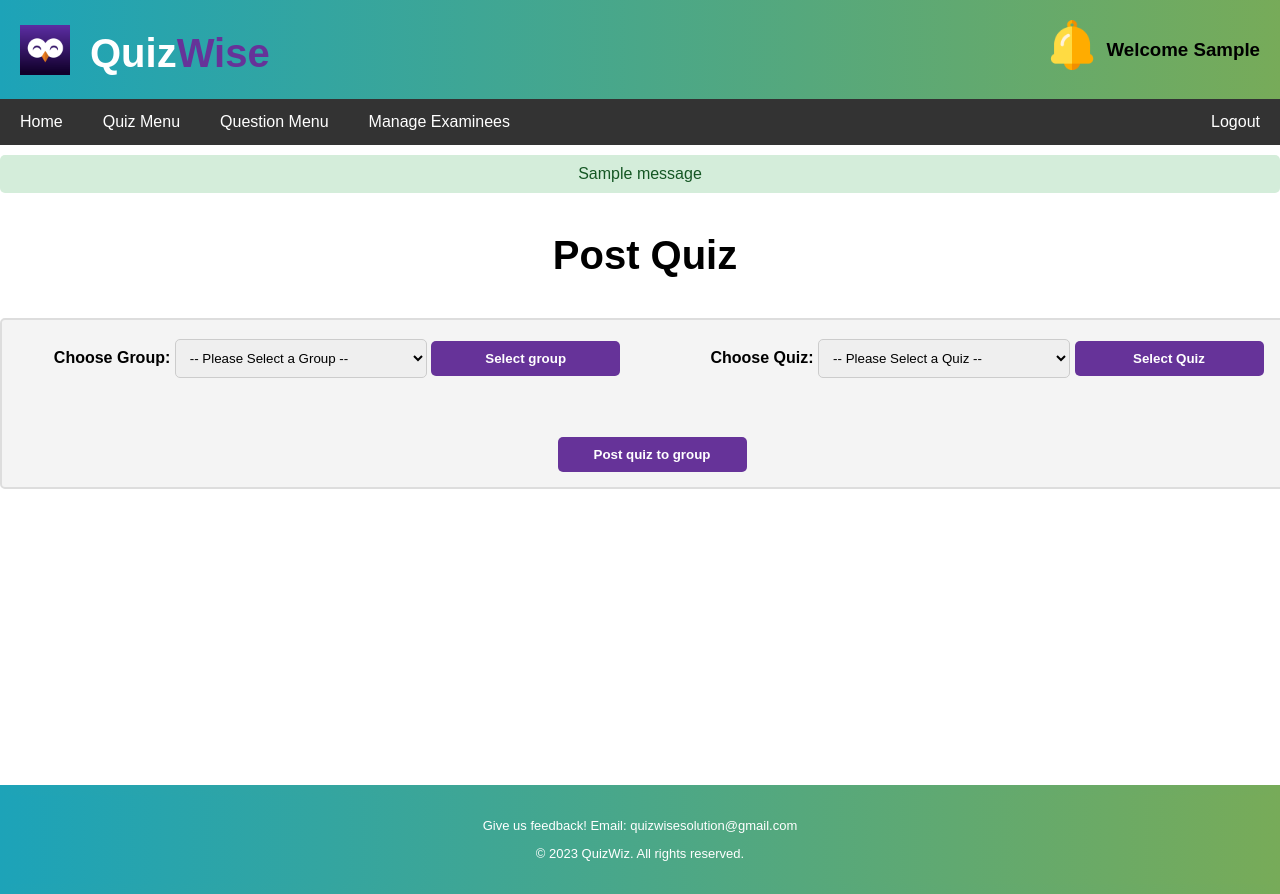
After one commit to sanket-dalvi/QuizWise, a Django app: page /examiner/quiz/post_quiz in a window 1280 px wide. The commit adds this page. Run offline with Django 5.2, Linux system fonts and the light colour scheme; a user stored in the database is signed in; tables that the repository leaves empty hold one stand-in row (values such as "Sample post"); one stand-in notice (Sample message) is shown.

Commit message:
UI changes

```diff
--- a/QuizCreator/templates/QuizCreator/home.html
+++ b/QuizCreator/templates/QuizCreator/home.html
@@ -148,8 +148,6 @@
             <p><strong>Mean:</strong> {{ recent_quiz_metrics.mean }}</p>
             <p><strong>Median:</strong> {{ recent_quiz_metrics.median }}</p>
             <p><strong>Mode:</strong> {{ recent_quiz_metrics.mode }}</p>
-
-
           </div>
           <div class="card-footer">
             <a href="{% url 'examinee_scores' %}">
--- a/QuizCreator/templates/QuizCreator/modify_quiz_questions.html
+++ b/QuizCreator/templates/QuizCreator/modify_quiz_questions.html
@@ -318,7 +318,7 @@
         .quiz-select label,
         .quiz-select select,
         .quiz-select button {
-            margin-right: 10px; /* Adjust as needed for spacing */
+            margin-right: 10px;
         }
 
         .mainsection{
--- a/QuizCreator/templates/QuizCreator/navbar.html
+++ b/QuizCreator/templates/QuizCreator/navbar.html
@@ -74,6 +74,7 @@
                 <a href="{% url 'edit_quiz' %}">Edit Quiz</a>
                 <a href="{% url 'preview_quiz' %}">PreView Quiz</a>
                 <a href="{% url 'add_quiz_questions' %}">Add/Modify Quiz Questions</a>
+                <a href="{% url 'post_quiz'%}">Post Quiz</a>
             </div>
         </li>
         <li class="dropdown">
@@ -92,6 +93,7 @@
                 <a href="{% url 'create_group' %}">Create Group</a>
                 <a href="{% url 'view_group'%}">View Group</a>
                 <a href="{% url 'add_examinee_to_group'%}">Add Examinee to Group</a>
+
             </div>
         </li>
         <li><a href="{% url 'logout' %}">Logout</a></li>
--- /dev/null
+++ b/QuizCreator/templates/QuizCreator/post_quiz.html
@@ -0,0 +1,263 @@
+<!DOCTYPE html>
+<html lang="en">
+
+<head>
+    <meta charset="UTF-8">
+    <meta http-equiv="X-UA-Compatible" content="IE=edge">
+    <meta name="viewport" content="width=device-width, initial-scale=1.0">
+    <title>Home</title>
+    <style>
+        body {
+            margin: 0;
+            padding: 0;
+            font-family: Arial, sans-serif;
+        }
+
+        h1 {
+            margin-top: 40px; /* Adjust the top margin as needed */
+            margin-bottom: 30px; /* Adjust the bottom margin as needed */
+        }
+
+        .headerbuttons {
+            display: none;
+        }
+
+        .registerbutton {
+            display: none;
+        }
+
+        @media screen and (max-width: 600px) {
+            .card-container {
+                grid-template-columns: 1fr;
+            }
+        }
+
+        table {
+            width: 60%;
+            margin: 0 auto;
+            border-collapse: collapse;
+            margin-top: 20px;
+        }
+
+        th, td {
+            border: 1px solid #ccc;
+            padding: 8px;
+            text-align: left;
+        }
+
+        th {
+            background-color: #663399;
+            color: whitesmoke;
+            text-align: center;
+        }
+
+        td {
+            background-color: #f2f2f2;
+            text-align: center;
+        }
+
+        .mainsection {
+            height: 80vh;
+            overflow-x: auto;
+            text-align: center;
+        }
+
+        select {
+            padding: 10px;
+            margin-bottom: 20px;
+            border: 1px solid #ccc;
+            border-radius: 5px;
+            width: 100%;
+        }
+
+        .examinee_container{
+            margin: 3% auto;
+            margin-bottom: 50px;
+            background-color: #f2f2f2;
+            border: 2px solid #ccc;
+            border-radius: 5px;
+            width: 130vh;
+        }
+
+        .examinee_section {
+            margin: 10px;
+        }
+
+        .add_examinee{
+            margin-bottom: 20px;
+        }
+
+        .larger-checkbox {
+            transform: scale(1.5);
+        }
+
+        button {
+            padding: 10px 20px;
+            border: none;
+            border-radius: 5px;
+            background-color: #663399;
+            color: white;
+            cursor: pointer;
+            font-weight: bold;
+        }
+
+        button:hover {
+            background-color: #E6549C;
+        }
+
+        .main-content button {
+            width: 25%;
+            align-self: center;
+        }
+
+        form{
+            margin-top: 1%;
+        }
+
+        .container h2{
+            text-align: center;
+        }
+
+        .container {
+            display: grid;
+            grid-template-columns: repeat(2, 1fr);
+            grid-gap: 20px;
+            margin: 10% auto;
+            margin-top: 5px;
+            margin-bottom: 5vh;
+            padding-left: 20px;
+            padding-right: 20px;
+            background-color: #f4f4f4;
+            border: 2px solid #ddd;
+            border-radius: 5px;
+            width: 160vh;
+        }
+
+        .form-container {
+            width: 100%;
+        }
+
+        .form-container form {
+            width: 100%;
+        }
+
+        .container button{
+            width: 15%;
+        }
+
+        label,select,button{
+            margin-top: 2%;
+        }
+
+        .header-title{
+            margin-top: 40px;
+            margin-bottom: 40px;
+        }
+
+        .message {
+            margin-top: 10px;
+            color: #555;
+        }
+
+
+        .alert-success {
+            background-color: #d4edda;
+            border-color: #c3e6cb;
+            color: #155724;
+            padding: 10px;
+            border-radius: 5px;
+            margin-bottom: 10px;
+        }
+
+        .alert-danger {
+            background-color: #f8d7da;
+            border-color: #f5c6cb;
+            color: #721c24;
+            padding: 10px;
+            border-radius: 5px;
+            margin-bottom: 10px;
+        }
+
+        .footer-content{
+            background: linear-gradient(to right, #1DA3B8, #77AB59);
+            font-size: small;
+            padding: 10px;
+            color: white;
+            text-align: center;
+        }
+    </style>
+</head>
+
+<body>
+    <div>
+        {% include 'header.html' %}
+    </div>
+
+    <div>
+        {% include 'QuizCreator/navbar.html' %}
+    </div>
+
+    <div class="mainsection">
+        <div class="main-content">
+            <div class="message">
+                {% if messages %}
+                    {% for message in messages %}
+                        <div class="alert {% if message.tags == 'success' %}alert-success{% elif message.tags == 'error' %}alert-danger{% endif %}">
+                            {{ message }}
+                        </div>
+                    {% endfor %}
+                {% endif %}
+            </div>
+            <div class="header-title">
+                <h1>Post Quiz</h1>
+            </div>
+            <div class="container">
+                <div class="form-container">
+                    <form method="post">
+                        {% csrf_token %}
+                        <input type="hidden" name="form-type" value="select-group">
+                        <label for="select-group" style="font-weight: bolder;">Choose Group:</label>
+                        <select id="select-group" name="select-group" style="width: 40%;">
+                            {% if not selected_quiz %}
+                                <option disabled selected value>-- Please Select a Group --</option>
+                            {% endif %}
+                            {% for group in groups %}
+                                <option value="{{ group.id }}">{{ group.name }}</option>
+                            {% endfor %}
+                        </select>
+                        <button id="select-group-button" type="button" style="width: 30%;">Select group</button>
+                    </form>
+                </div>
+                <div class="form-container">
+                    <form method="post">
+                        {% csrf_token %}
+                        <input type="hidden" name="form-type" value="select-quiz">
+                        <label for="select-quiz" style="margin-top: -15px; font-weight: bolder;">Choose Quiz:</label>
+                        <select id="select-quiz" name="select-quiz" required style="width: 40%;">
+                            {% if not selected_quiz %}
+                                <option disabled selected value>-- Please Select a Quiz --</option>
+                            {% endif %}
+                            {% for quiz in quizzes %}
+                                <option value="{{ quiz.id }}" {% if quiz.id == selected_quiz.id %}selected{% endif %}>{{ quiz.name }}</option>
+                            {% endfor %}
+                        </select>
+                        <button type="submit" value="Select" style="width: 30%;">Select Quiz</button>
+                    </form>
+                </div>
+                <div class="form-container">
+                    <form method="post" action="{% url 'make_quiz_visible' %}">
+                        {% csrf_token %}
+                        <input type="hidden" value="{{ selected_quiz.id }}" name="quiz_id">
+                        <button type="submit" style="margin-bottom: 15px; width: 30%; margin-left: 85%;">Post quiz to group</button>
+                    </form>
+                </div>
+            </div>
+        </div>
+    </div>
+
+    <div class="footer-content">
+        {% include 'footer.html'%}
+    </div>
+
+</body>
+</html>
--- a/QuizCreator/urls.py
+++ b/QuizCreator/urls.py
@@ -18,6 +18,7 @@ urlpatterns = [
     path('quiz/preview', views.preview_quiz, name="preview_quiz"),
     path('quiz/modify_questions', views.add_quiz_questions, name="add_quiz_questions"),
     path('quiz/delete_questions', views.delete_quiz_questions, name="delete_quiz_questions"),
+    path('quiz/post_quiz', views.post_quiz, name="post_quiz"),
     path('questions/category/edit', views.edit_questions, name="edit_questions"),
     path('quiz/make_quiz_visible', views.make_quiz_visible, name="make_quiz_visible"),
     path('home/create_group', views.create_group, name="create_group"),
--- a/QuizCreator/views.py
+++ b/QuizCreator/views.py
@@ -18,11 +18,9 @@ import pandas as pd
 import random
 
 
-
 @examiner_required
 def home(request):
 
-    # Fetch the most recent quiz created by the logged-in user
     context = get_quiz_metrics(request)
     context['first_name'] = request.user.first_name
     context['last_name'] = request.user.last_name
@@ -97,8 +95,6 @@ def get_quiz_metrics(request, quiz=None):
     else:
         recent_quiz_metrics = None
         img_tag = None
-
-
 
     context = {
         'recent_quiz_metrics': recent_quiz_metrics,
@@ -485,7 +481,7 @@ def update_quiz(request):
         selected_quiz.duration = request.POST.get('quiz-duration')
         selected_quiz.total_questions = request.POST.get('quiz-total-questions')
         selected_quiz.visible = request.POST.get('quiz-visible') == 'on'
-        selected_quiz.passcode = request.POSt.get('quiz-passcode')
+        selected_quiz.passcode = request.POST.get('quiz-passcode')
         selected_quiz.modified_by = request.user
         selected_quiz.save()
 
@@ -499,6 +495,11 @@ def update_quiz(request):
 def delete_quiz(request):
     return redirect("edit_quiz")
 
+@examiner_required
+def post_quiz(request):
+    quizzes = Quiz.objects.all()
+    groups = Groups.objects.all()
+    return render(request, 'QuizCreator/post_quiz.html', {'quizzes': quizzes, 'groups': groups})
 
 @examiner_required
 def add_quiz_questions(request):
@@ -737,8 +738,27 @@ def create_group(request):
     return render(request, 'QuizCreator/create_group.html')
 
 
+"""
+@examiner_required
+def view_group(request):
+    groups = Groups.objects.all()
+    return render(request, 'QuizCreator/view_group.html',  {'groups': groups})"""
+
 
 @examiner_required
 def view_group(request):
     groups = Groups.objects.all()
-    return render(request, 'QuizCreator/view_group.html',  {'groups': groups})
+    selected_group_id = None
+    examinees = []
+
+    if request.method == 'POST':
+        selected_group_id = request.POST.get('select-group')
+        selected_group = Groups.objects.get(id=selected_group_id)
+        # Assuming 'groups' is the ForeignKey field in the User model pointing to the Groups model
+        examinees = User.objects.filter(groups=selected_group)
+
+    return render(request, 'QuizCreator/view_group.html', {
+        'groups': groups,
+        'selected_group_id': selected_group_id,
+        'examinees': examinees,
+    })
--- a/QuizWise/templates/footer.html
+++ b/QuizWise/templates/footer.html
@@ -1,7 +1,7 @@
 <div class="footer-content">
     <footer>
         <div>
-            <p>Give us feedback!        Email: quizwise@mail.com</p>
+            <p>Give us feedback!        Email: quizwisesolution@gmail.com</p>
         </div>
         <p>© 2023 QuizWiz. All rights reserved.</p>
     </footer>
```
Also changed, not shown: QuizCreator/templates/QuizCreator/scores.html (+68 -20 lines), QuizCreator/templates/QuizCreator/view_group.html (+20 -8 lines).
